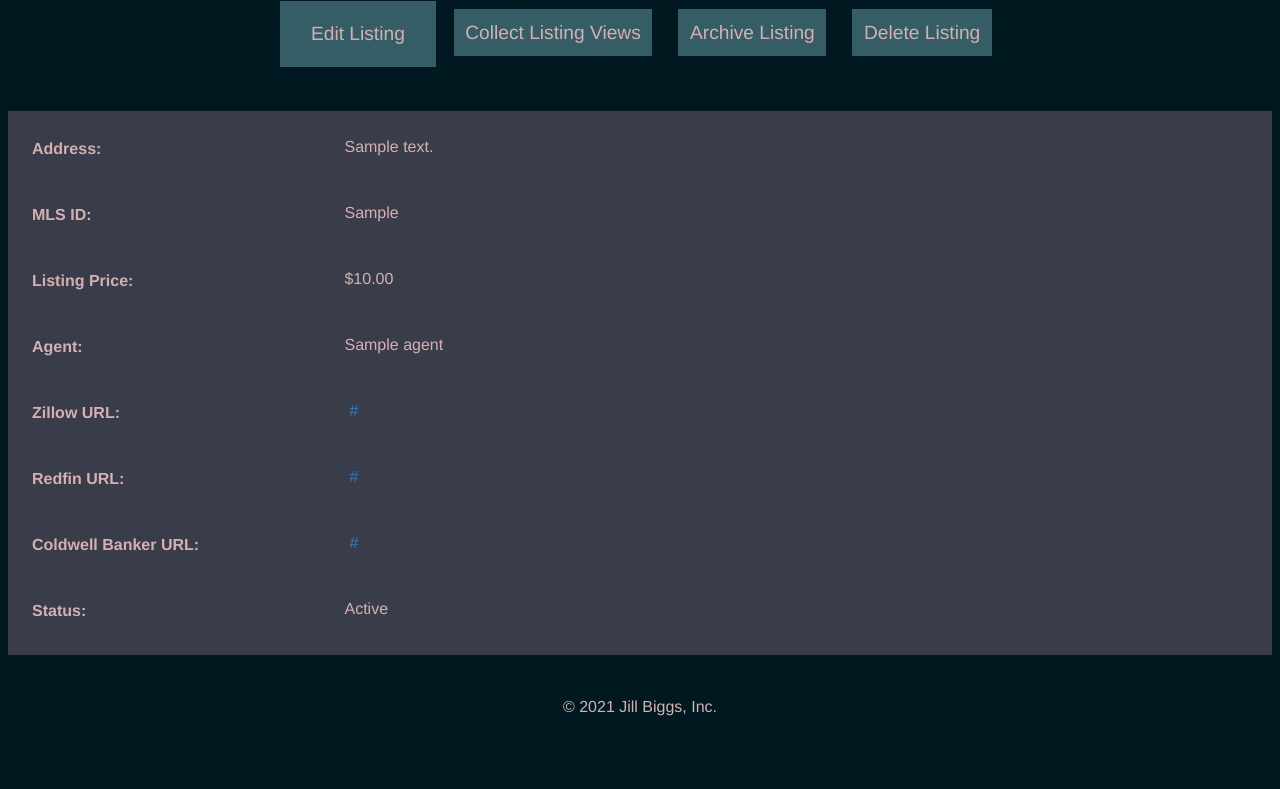
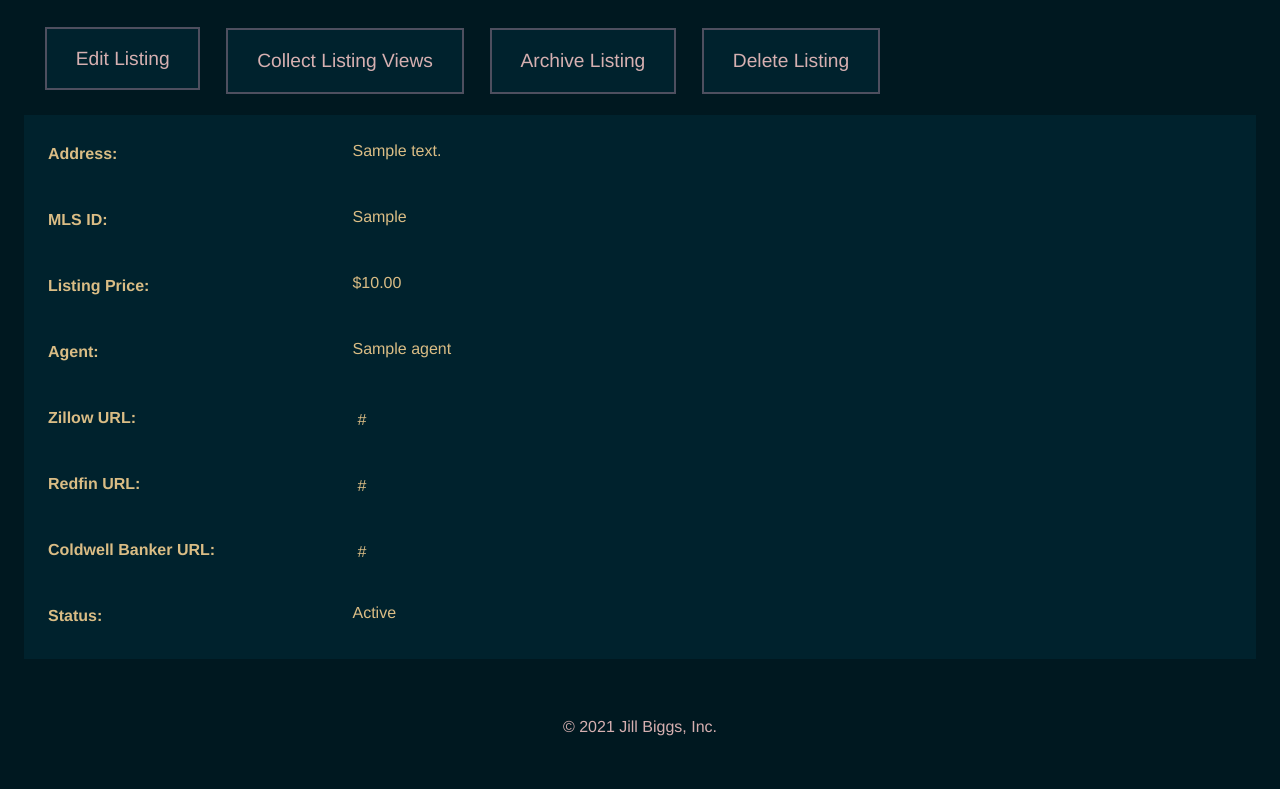
Before and after one commit to daisycrego/dojo6, a Flask app: page /listing/1 in a window 1280 px wide. Shown: the part 771-1560 px from the top of the page. Before the commit the page ends 1487 px from the top, so only its background shows below. Run offline with Flask 2, Linux system fonts and the light colour scheme; a user stored in the database is signed in; tables that the repository leaves empty hold one stand-in row (values such as "Sample post"); some libraries are stand-ins or nearby versions.

Commit message:
Updating the primary font color to straw, which is the font color used during the dark mode for vscode, I've been thinking it pops a bit more. Done styling for now, really need to add more functionality if that's needed. But now the site has no gaping visual holes.

```diff
--- a/static/frontend.css
+++ b/static/frontend.css
@@ -64,8 +64,8 @@ li.nav {
 }
 
 input, select {
-    color: #d6b0b1;
-    background-color: #393D4A;
+    color: #dabd85;/* straw */
+    background-color: #393d4a;
     font-size: 1.5em;
 }
 
@@ -129,18 +129,6 @@ li.nav a.nav:hover {
 .listing-form > input {
     text-align: left;
 }
-
-.dark-on-light {
-    background-color: #d6b0b1;
-    color: #00181f;
-}
-
-.light-on-dark {
-    color: #d6b0b1;
-    background-color: #00181f;
-}
-
-
 
 
 /* Display a label next to the value for each item in the Listing Detail View */
@@ -254,10 +242,21 @@ with class alongside one another (left to right)*/
     justify-content: center;
 }
 
+.alongside-buttons {
+    display: flex;
+    flex-direction: row;
+    align-items: stretch;
+    justify-content: stretch;
+}
+
 
 .alongside > a,button,table
 .alongside > form > button,a {
     margin: 5px;
+}
+
+.shift-button-down {
+    margin-top: 1.5em;
 }
 
 .shift-up {
@@ -276,7 +275,7 @@ with class alongside one another (left to right)*/
 }
 
 .header-and-icon > * {
-    color: #BEA386;
+    color: /*#BEA386*/#dabd85;/* straw */;
     margin: 0.25em;
 }
 
@@ -301,15 +300,11 @@ with class alongside one another (left to right)*/
 }
 
 .arrow-icons > form > a {
-    color: #BEA386;
+    color: /*#BEA386*/#dabd85;/* straw */;
 }
 
 .arrow-icons > form > a.selected {
     color: #00181f;
-}
-
-.detail-container {
-    background-color: #393d4a;
 }
 
 /* Place any items under an element with class going from top to bottom*/
@@ -331,11 +326,11 @@ with class alongside one another (left to right)*/
 }
 
 button {
-    background-color: /*#6dda89*/#345d66;
+    background-color: /*#345d66*/#00222d;
     color: /*#BEA386*/#d6b0b1;
     padding: 1em 1.5em;
     text-decoration: none;
-    border: 2px solid #345d66;
+    border: 2px solid #4e4f5f;
     cursor: pointer;
     font-size: 1.2em;
     text-align: center;
@@ -344,27 +339,17 @@ button {
 
 /* Style a link as a button */
 a.button {
-    background-color: #345d66;
+    background-color: /*#345d66*/#00222d;
     color: #d6b0b1;
     padding: 1em 1.5em;
     text-decoration: none;
-    border: 2px solid #345d66;
+    border: 2px solid#4e4f5f;
     cursor: pointer;
     font-size: 1.2em;
     text-align: center;
     margin-bottom:2em;
 }
 
-
-
-/* For Listing detail text */
-span.listing_detail > span > p > a {
-    color: #00181f;
-}
-
-span.listing_detail {
-    background-color:  #d6b0b1;
-}
 
 button:hover, a.button:hover  {
     background-color: #d6b0b1;
@@ -474,11 +459,11 @@ th {
 
 tbody tr:nth-child(odd) {
     background-color: #393D4A;
-    color: #BEA386;
+    color: /*#BEA386*/#dabd85;/* straw */;
 }
 
 tbody tr:nth-child(odd) > td > a {
-    color: #BEA386;
+    color: /*#BEA386*/#dabd85;/* straw */;
 }
 
 tbody tr:nth-child(odd) > td > span.above-below > p.shift-end > a {
@@ -487,11 +472,11 @@ tbody tr:nth-child(odd) > td > span.above-below > p.shift-end > a {
 
 tbody tr:nth-child(even) {
     background-color: #00222D;
-    color: #BEA386;
+    color: /*#BEA386*/#dabd85;/* straw */;
 }
 
 tbody tr:nth-child(even) > td > a {
-    color: #BEA386;
+    color: /*#BEA386*/#dabd85;/* straw */;
 }
 
 tbody tr:nth-child(even) > td > span.above-below > p.shift-end > a {
@@ -501,14 +486,14 @@ tbody tr:nth-child(even) > td > span.above-below > p.shift-end > a {
 
 tbody tr:first-child {
     background-color: #2D2F3A;
-    color: #BEA386;
+    color: /*#BEA386*/#dabd85;/* straw */;
 }
 
 button.listing-icon, a.listing-icon {
     margin-top: 1em;
     border: none;
     background-color: inherit;
-    color: #BEA386;
+    color: /*#BEA386*/#dabd85;/* straw */;
 }
 
 .hide-in-header {
@@ -543,15 +528,28 @@ button.listing-icon, a.listing-icon {
 }
 
 .button-reduce {
-    background-color: #345d66;
+    background-color: #00222d;
     color: #d6b0b1;
     padding: 1em 1.5em;
     text-decoration: none;
-    border: 2px solid #345d66;
+    border: 2px solid #4e4f5f;
     cursor: pointer;
     font-size: 1.2em;
     text-align: center;
 }
+
+.edit-listing-button {
+    background-color: /*#6dda89*/#00222d;
+    color: /*#BEA386*/#d6b0b1;
+    padding: 1em 1.5em;
+    text-decoration: none;
+    border: 2px solid #4e4f5f;
+    cursor: pointer;
+    font-size: 1.2em;
+    text-align: center;
+
+}
+
 
 .main-container {
     margin: 1em;
@@ -564,5 +562,25 @@ button.listing-icon, a.listing-icon {
 }
 
 .recover-agent-icon > a {
-    color: #bea386;
+    color: /*#BEA386*/#dabd85;/* straw */;
 }
+
+.dark-on-light {
+    background-color: #d6b0b1;
+    color: #00181f;
+}
+
+.light-on-dark {
+    color: #dabd85;
+    background-color: #00222d
+}
+
+.light-on-dark {
+    color: #dabd85;
+    background-color: #00222d
+}
+
+.light-on-dark > span > a {
+    color: #dabd85;
+    background-color: #00222d
+}
--- a/templates/detail_agent.html
+++ b/templates/detail_agent.html
@@ -30,7 +30,7 @@
         <a class="button" href="/agent/{{ agent.id }}">Cancel Edit</a>
     </div>
     <br>
-    <form class="detail-container listing-form detail-items padded-container" method="post" action="/agent/{{ agent.id }}/edit">
+    <form class="light-on-dark listing-form detail-items padded-container" method="post" action="/agent/{{ agent.id }}/edit">
         <input type="hidden" name="id" value="{{ agent.id }}"/>
     <span><label for="name">Name:</label>&nbsp<input name="name" type="text" {% if errors %} value="{{ data.name }}" {% else %} value="{{ agent.name }}" {% endif %}/> </span>
     <button type="submit">Submit</button>
@@ -57,7 +57,7 @@
     </div>
     {% endif %}
         <br>
-    <div class="detail-items detail-container padded-container">
+    <div class="detail-items light-on-dark padded-container">
         <span><label for="name">Name: </label>&nbsp<p name="name">{{ agent.name }}</p></span>
         <span><label for="name">Status: </label>&nbsp<p name="name">{{sentence_case(agent.status.name)}}</p></span>
     </div>
--- a/templates/detail_listing.html
+++ b/templates/detail_listing.html
@@ -11,6 +11,7 @@
     </div>
 {% endif %}
 {% endwith %}
+<div class="main-container">
 
     <br>
     <div class="padded-container">
@@ -42,7 +43,7 @@
         </div>
         <br>
 
-    <form class="detail-container listing-form detail-items padded-container" method="post" action="/listing/{{ listing.id }}/edit">
+        <form class="light-on-dark listing-form detail-items padded-container" method="post" action="/listing/{{ listing.id }}/edit">
             <input type="hidden" name="id" value="{{ listing.id }}"/>
            <span><label for="address">Address:</label>&nbsp<input name="address" type="text" {% if data is defined and data %} value={{ data.address }} {% else %} value="{{ listing.address }}" {% endif %}/> </span>
            <span><label for="mls">MLS ID:</label>&nbsp<input name="mls" type="text" {% if data is defined and data %} value={{ data.mls }} {% else %} value="{{ listing.mls }}"{% endif %}/></span>
@@ -80,8 +81,8 @@
     </div>
 
     {% else %}
-<div class="padded-container alongside">
-    <a class="button" href="{{ listing.id }}/edit">Edit Listing</a>
+    <div class="alongside-buttons">
+        <span class="shift-button-down"><a class="edit-listing-button" href="{{ listing.id }}/edit">Edit Listing</a></span>
         <form method="get" action="/scrape/{{ listing.id }}/">
             <button type="submit" value="Collect Listing Views" onclick="return confirm('Are you sure you want to do that?');"> Collect Listing Views </button>
         </form>
@@ -103,14 +104,14 @@
     </div>
 
 
-<div class="detail-container detail-items listing_detail padded-container">
+    <div class="light-on-dark detail-items padded-container">
         <span><label for="address">Address: </label>&nbsp<p name="address">{{ listing.address }}</p></span>
         <span><label for="mls">MLS ID:</label>&nbsp<p name="mls">{{ listing.mls }}</p></span>
         <span><label for="price">Listing Price:</label>&nbsp<p>{{ price }}</p></span>
         <span><label for="agent">Agent:</label>&nbsp<p>{{ listing.agent.name }}</p></span>
-    <span><label for="url_zillow">Zillow URL:</label>&nbsp<p><a target="_blank" href="{{listing.url_zillow}}">{{listing.url_zillow}}</a></p></span>
-    <span><label for="url_redfin">Redfin URL:</label>&nbsp<p><a target="_blank" href="{{listing.url_redfin}}">{{listing.url_redfin}}</a></p></span>
-    <span><label for="url_cb">Coldwell Banker URL:</label>&nbsp<p><a target="_blank" href="{{listing.url_cb}}">{{listing.url_cb}}</a></p></span>
+        <span><label for="url_zillow">Zillow URL:</label>&nbsp<a target="_blank" href="{{listing.url_zillow}}">{{listing.url_zillow}}</a></span>
+        <span><label for="url_redfin">Redfin URL:</label>&nbsp<a target="_blank" href="{{listing.url_redfin}}">{{listing.url_redfin}}</a></span>
+        <span><label for="url_cb">Coldwell Banker URL:</label>&nbsp<a target="_blank" href="{{listing.url_cb}}">{{listing.url_cb}}</a></span>
         <span><label for="status">Status:</label>&nbsp<p>{{sentence_case(listing.status.name)}}</p></span>
     </div>
 
@@ -125,6 +126,9 @@
     <p>Listing not found...</p>
     {% endif %}
 
+</div>
+
+
 
 
 
```
Lines whose indentation alone changed are shown as unchanged.
